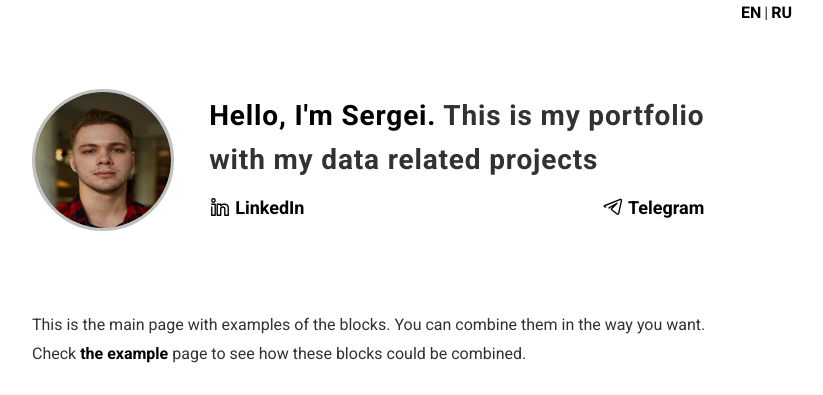
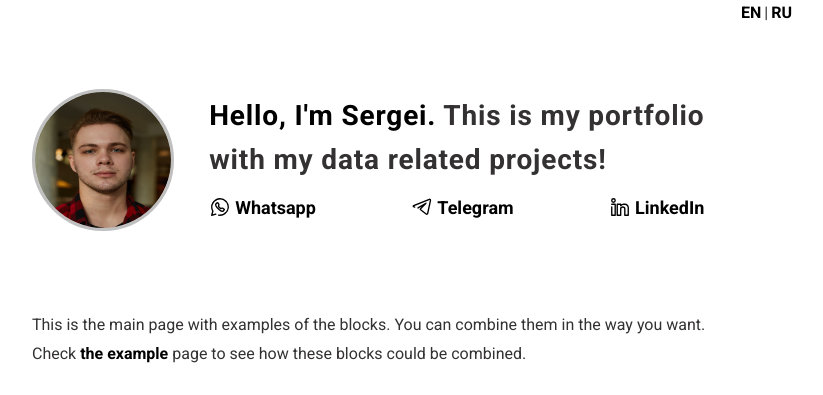
Before and after one commit to hellodiogenes/hellodiogenes.github.io, a plain HTML site: page index.html in a window 1280 px wide. Shown: the top 395 px of the page, without its empty margins (228-1051 px from the left). Drawn offline with Linux system fonts and the light colour scheme.

Commit message:
Update index.html

```diff
--- a/index.html
+++ b/index.html
@@ -23,17 +23,20 @@
                     <span class="content__name">
                         <a href="https://github.com/hellodiogenes"> Hello, I'm Sergei.</a>
                     </span>
-                    <span class="content__description">This is my portfolio <br/> with my data related projects</span>
+                    <span class="content__description">This is my portfolio <br/> with my data related projects!</span>
                     <nav class="content__social">
                         </a>
-                        <a href="https://www.linkedin.com/in/sergei-kobzev-708665332/" target="_blank" class="content__social-item">
-                            <img src="assets/img/icons/in.svg" alt="LinkedIn">
-                            <span>LinkedIn</span>
+                        <a href="https://wa.me/393513275336" target="_blank" class="content__social-item">
+                            <img src="assets/img/icons/whatsapp.svg" alt="Whatsapp">
+                            <span>Whatsapp</span>
                         </a>
                         <a href="https://t.me/loki_the_trixter" target="_blank" class="content__social-item">
                             <img src="assets/img/icons/telegram.svg" alt="Telegram">
                             <span>Telegram</span>
                         </a>
+                        <a href="https://www.linkedin.com/in/sergei-kobzev-708665332/" target="_blank" class="content__social-item">
+                            <img src="assets/img/icons/in.svg" alt="LinkedIn">
+                            <span>LinkedIn</span>
                         </a>
                     </nav>
                 </div>
```
